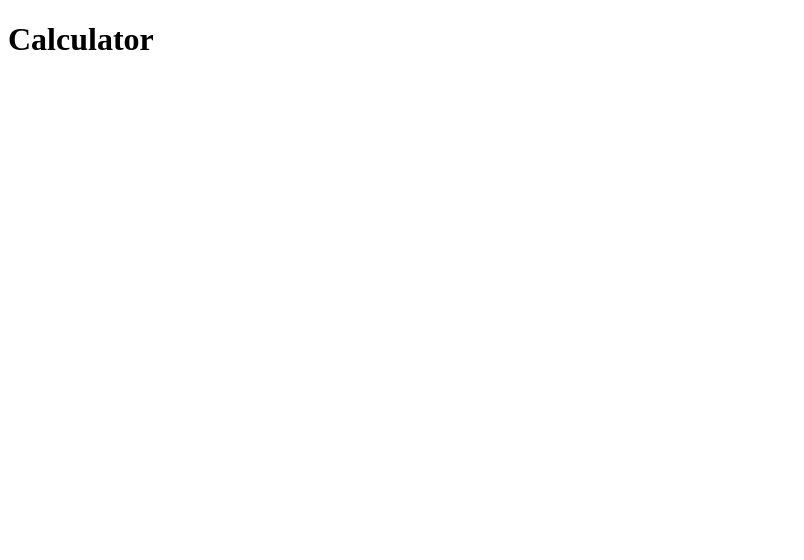
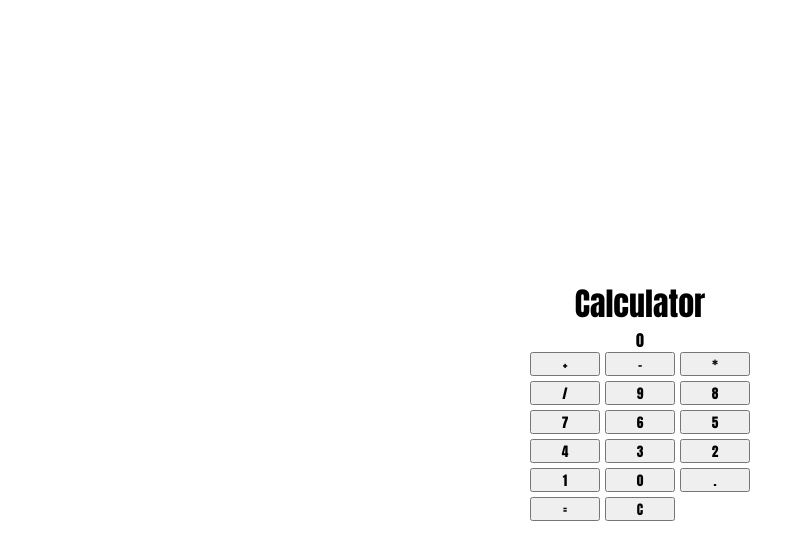
Before and after one commit to BeAsT436/calculator, a plain HTML site: page index.html in a window 1280 px wide. Shown: the whole page, without its empty margins (0-804 px from the left). Drawn offline with Linux system fonts and the light colour scheme.

Commit message:
add buttons

```diff
--- a/css/style.css
+++ b/css/style.css
@@ -0,0 +1,18 @@
+*{
+    margin: 0;
+    padding: 0;
+    box-sizing: border-box;
+    font-family: Impact, Haettenschweiler, 'Arial Narrow Bold', sans-serif;
+}
+body, html{
+    display: flex;
+    justify-content: center;
+    align-items: center;
+    height: 100%;
+    flex-direction: column;
+}
+.btns{
+    display:grid;
+    grid-template-columns: repeat(3,70px);
+    gap: 5px;
+}
--- a/index.html
+++ b/index.html
@@ -1,17 +1,34 @@
 <!DOCTYPE html>
 <html lang="en">
-<head>
-    <meta charset="UTF-8">
-    <meta name="viewport" content="width=device-width, initial-scale=1.0">
+  <head>
+    <meta charset="UTF-8" />
+    <meta name="viewport" content="width=device-width, initial-scale=1.0" />
     <title>Calculator</title>
-    <link rel="stylesheet" href="./css/style.css">
-</head>
-<body>
-    <h1>
-        Calculator
-    </h1>
-    <p>
+    <link rel="stylesheet" href="./css/style.css" />
+  </head>
 
-    </p>
-</body>
+  <body>
+    <h1>Calculator</h1>
+    <h4 class="result">0</h4>
+    <div class="btns">
+      <button class="btn">+</button>
+      <button class="btn">-</button>
+      <button class="btn">*</button>
+      <button data-value="/" class="btn">/</button>
+      <button data-value="9" class="btn">9</button>
+      <button data-value="8" class="btn">8</button>
+      <button class="btn">7</button>
+      <button class="btn">6</button>
+      <button class="btn">5</button>
+      <button class="btn">4</button>
+      <button class="btn">3</button>
+      <button class="btn">2</button>
+      <button class="btn">1</button>
+      <button class="btn">0</button>
+      <button class="btn">.</button>
+      <button class="btn equal">=</button>
+      <button class="btn reset">C</button>
+    </div>
+    <script src="./js/main.js"></script>
+  </body>
 </html>
--- /dev/null
+++ b/js/main.js
@@ -0,0 +1,18 @@
+const btns = document.querySelectorAll(".btn")
+const result = document.querySelector(".result")
+const equal = document.querySelector(".equal")
+const reset = document.querySelector(".reset")
+
+equal.addEventListener("click", ()=>{
+    result.textContent = eval(result.textContent)
+})
+reset.addEventListener("click", ()=>{
+    result.textContent = 0
+})
+btns.forEach((btn)=>{
+    btn.addEventListener("click", (e)=>{
+        if(e.target.dataset.value){
+            result.textContent += e.target.dataset.value
+        }
+    })
+})
```
